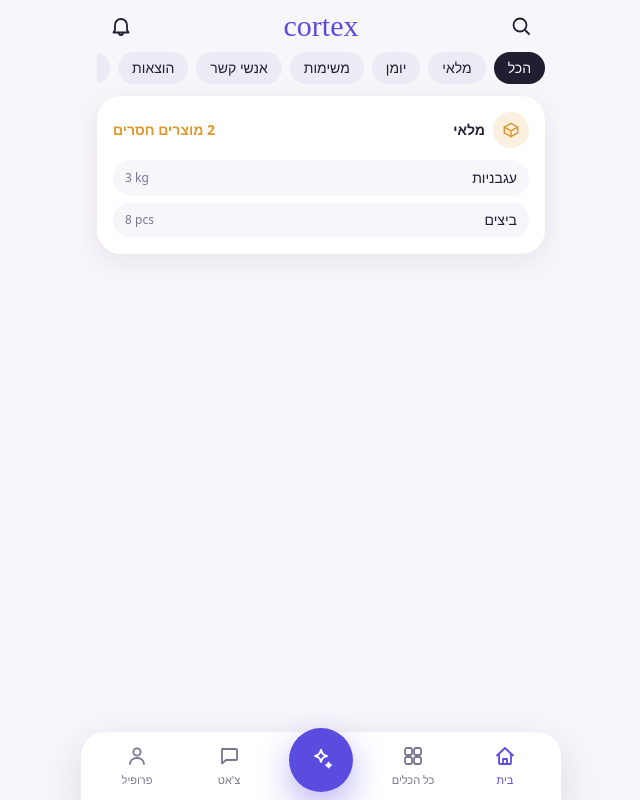
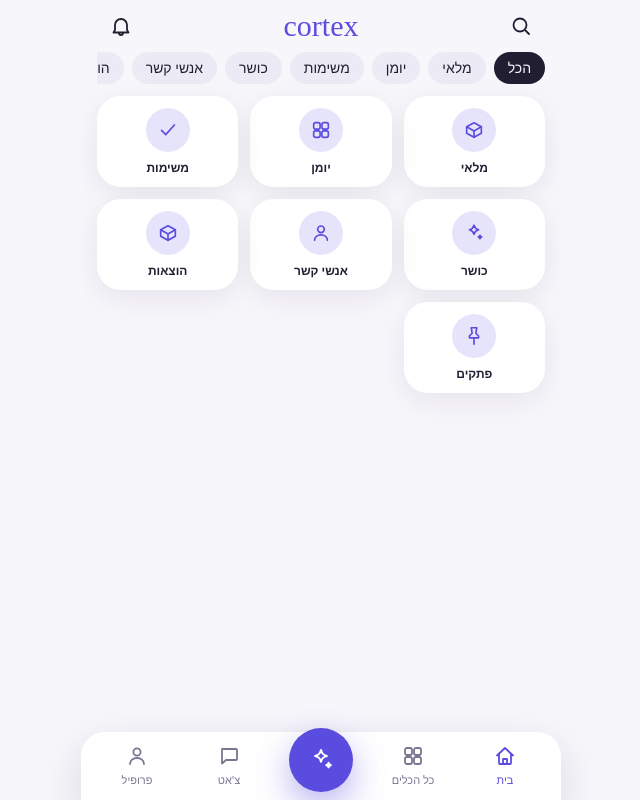
Before and after one commit to Moti-Eli/my_platform, a Next.js app in the folder apps/cortex/: page / in a window 1280 px wide. Shown: the whole page, without its empty margins (517-1157 px from the left). Built offline with nearby package versions, Linux system fonts and the light colour scheme; no server answers.

Commit message:
feat(cortex): placeholder apps and all-apps grid

```diff
--- a/apps/cortex/src/app/page.tsx
+++ b/apps/cortex/src/app/page.tsx
@@ -1,23 +1,45 @@
 "use client";
 
 /**
- * Home — shows the pinned tools. Ensures the runtime is initialized (which
- * registers the tools), then renders one tab + one dashboard card per registered
- * tool that has a UI (from the TOOL_VIEWS registry). Falls back to the empty
- * state when nothing is pinned.
+ * Home — the "הכל" (all) glance view: a compact grid of small, uniform preview
+ * cards, one per app, so the whole toolbox is visible at once. It combines the
+ * real registry tools (initialized via the runtime) with the TEMPORARY
+ * placeholder apps. Each card links to that app's page. Card visual language
+ * follows the inventory DashboardCard, scaled down and made uniform (icon + name
+ * only — no stats).
  */
 import { useEffect, useState } from "react";
+import type { ComponentType, SVGProps } from "react";
 import Link from "next/link";
 import { listApps, type AppManifest } from "@platform/cortex-core";
 import { getRuntime } from "@/cortex/runtime";
 import { TOOL_VIEWS, type ToolUI } from "@/tools";
-import { EmptyState } from "@/components/EmptyState";
-import { PinIcon } from "@/components/icons";
-import { useI18n } from "@/i18n";
+import { BoxIcon } from "@/components/icons";
+import { PLACEHOLDER_APPS } from "@/lib/placeholder-apps";
+import { useI18n, type MessageKey } from "@/i18n";
 
 interface PinnedTool {
   manifest: AppManifest;
   ui: ToolUI;
+}
+
+type GridApp = {
+  id: string;
+  label: string;
+  route: string;
+  Icon: ComponentType<SVGProps<SVGSVGElement>>;
+};
+
+/** One small, uniform preview card — a scaled-down DashboardCard (icon + name). */
+function MiniAppCard({ label, Icon }: { label: string; Icon: GridApp["Icon"] }) {
+  return (
+    <div className="flex h-full flex-col items-center gap-2 rounded-xl bg-card p-3 shadow-soft transition active:scale-95">
+      <span className="flex h-11 w-11 items-center justify-center rounded-full bg-indigo/15 text-indigo">
+        <Icon width={22} height={22} />
+      </span>
+      <span className="text-center text-xs font-semibold leading-tight text-ink">{label}</span>
+    </div>
+  );
 }
 
 export default function HomePage() {
@@ -40,20 +62,31 @@
     };
   }, []);
 
+  // Real registry tools first, then the temporary placeholder apps. (Real tools
+  // reuse a generic tool glyph for now; the grid stays visually uniform.)
+  const apps: GridApp[] = [
+    ...tools.map((tool) => ({
+      id: tool.manifest.id,
+      // Manifests carry i18n keys as strings by design — resolve at this boundary.
+      label: t(tool.manifest.name.key as MessageKey),
+      route: tool.ui.route,
+      Icon: BoxIcon,
+    })),
+    ...PLACEHOLDER_APPS.map((app) => ({
+      id: app.id,
+      label: t(app.labelKey),
+      route: app.route,
+      Icon: app.Icon,
+    })),
+  ];
+
   return (
-    <section aria-label={t("home.dashboardLabel")} className="flex flex-1 flex-col gap-4">
-        {tools.length === 0 ? (
-          <EmptyState icon={<PinIcon />} title={t("home.emptyTitle")} hint={t("home.emptyHint")} />
-        ) : (
-          tools.map((tool) => {
-            const Card = tool.ui.DashboardCard;
-            return (
-              <Link key={tool.manifest.id} href={tool.ui.route} className="block">
-                <Card />
-              </Link>
-            );
-          })
-        )}
+    <section aria-label={t("home.dashboardLabel")} className="grid grid-cols-3 gap-3">
+      {apps.map((app) => (
+        <Link key={app.id} href={app.route} aria-label={app.label} className="block">
+          <MiniAppCard label={app.label} Icon={app.Icon} />
+        </Link>
+      ))}
     </section>
   );
 }
--- /dev/null
+++ b/apps/cortex/src/app/tools/calendar/page.tsx
@@ -0,0 +1,6 @@
+// TEMPORARY placeholder page — throwaway UI, not a registered tool.
+import { PlaceholderScreen } from "@/components/PlaceholderScreen";
+
+export default function CalendarPage() {
+  return <PlaceholderScreen appId="calendar" />;
+}
--- /dev/null
+++ b/apps/cortex/src/app/tools/contacts/page.tsx
@@ -0,0 +1,6 @@
+// TEMPORARY placeholder page — throwaway UI, not a registered tool.
+import { PlaceholderScreen } from "@/components/PlaceholderScreen";
+
+export default function ContactsPage() {
+  return <PlaceholderScreen appId="contacts" />;
+}
--- /dev/null
+++ b/apps/cortex/src/app/tools/expenses/page.tsx
@@ -0,0 +1,6 @@
+// TEMPORARY placeholder page — throwaway UI, not a registered tool.
+import { PlaceholderScreen } from "@/components/PlaceholderScreen";
+
+export default function ExpensesPage() {
+  return <PlaceholderScreen appId="expenses" />;
+}
--- /dev/null
+++ b/apps/cortex/src/app/tools/fitness/page.tsx
@@ -0,0 +1,6 @@
+// TEMPORARY placeholder page — throwaway UI, not a registered tool.
+import { PlaceholderScreen } from "@/components/PlaceholderScreen";
+
+export default function FitnessPage() {
+  return <PlaceholderScreen appId="fitness" />;
+}
--- /dev/null
+++ b/apps/cortex/src/app/tools/notes/page.tsx
@@ -0,0 +1,6 @@
+// TEMPORARY placeholder page — throwaway UI, not a registered tool.
+import { PlaceholderScreen } from "@/components/PlaceholderScreen";
+
+export default function NotesPage() {
+  return <PlaceholderScreen appId="notes" />;
+}
--- /dev/null
+++ b/apps/cortex/src/app/tools/tasks/page.tsx
@@ -0,0 +1,6 @@
+// TEMPORARY placeholder page — throwaway UI, not a registered tool.
+import { PlaceholderScreen } from "@/components/PlaceholderScreen";
+
+export default function TasksPage() {
+  return <PlaceholderScreen appId="tasks" />;
+}
--- /dev/null
+++ b/apps/cortex/src/components/PlaceholderScreen.tsx
@@ -0,0 +1,40 @@
+"use client";
+
+/**
+ * TEMPORARY placeholder sub-app screen — a title (icon + name) plus dummy filler
+ * cards, enough to overflow the viewport so the header + chips row can be seen
+ * scrolling up and off while the tab bar stays fixed. No real logic or data.
+ * Driven by {@link PLACEHOLDER_APPS}; delete once real tools land.
+ */
+import { useI18n } from "@/i18n";
+import { PLACEHOLDER_APPS } from "@/lib/placeholder-apps";
+
+export function PlaceholderScreen({ appId }: { appId: string }) {
+  const { t } = useI18n();
+  const app = PLACEHOLDER_APPS.find((a) => a.id === appId);
+  if (!app) return null;
+  const { Icon } = app;
+
+  return (
+    <>
+      <div className="flex items-center gap-3">
+        <span className="flex h-11 w-11 items-center justify-center rounded-full bg-indigo/15 text-indigo">
+          <Icon width={22} height={22} />
+        </span>
+        <div className="flex flex-col">
+          <h1 className="text-xl font-bold text-ink">{t(app.labelKey)}</h1>
+          <p className="text-xs text-muted">{t("placeholders.comingSoon")}</p>
+        </div>
+      </div>
+
+      {/* Dummy filler — repeated skeleton cards to overflow the viewport. */}
+      {Array.from({ length: 12 }).map((_, i) => (
+        <div key={i} className="rounded-xl bg-card p-4 shadow-soft">
+          <div className="mb-2 h-4 w-1/2 rounded-full bg-screen" />
+          <div className="mb-1.5 h-3 w-full rounded-full bg-screen" />
+          <div className="h-3 w-3/4 rounded-full bg-screen" />
+        </div>
+      ))}
+    </>
+  );
+}
--- a/apps/cortex/src/components/shell/AppTabsRow.tsx
+++ b/apps/cortex/src/components/shell/AppTabsRow.tsx
@@ -5,15 +5,17 @@
  * shell directly under the Header, so it appears on EVERY screen (including when
  * a sub-app is open). Presentational: it receives resolved tabs (label already
  * translated, from the core registry via AppShell) and shows them as pill chips.
- * A leading "הכל" (all) chip is selected by default; clicking any chip just sets
- * it as the selected one (visual state only — no filtering yet). The trailing
- * "+" pill links to the catalog. The row scrolls horizontally (RTL: starts at
- * the right, overflowing to the left) with the scrollbar hidden.
+ * Every chip navigates: "הכל" → Home (the glance grid), each registry tool → its
+ * real page, each placeholder chip → its throwaway page under /tools/*. The
+ * selected (dark) chip is derived from the current route. The trailing "+" pill
+ * links to the catalog. The row scrolls horizontally (RTL: starts at the right,
+ * overflowing to the left) with the scrollbar hidden.
  */
 import Link from "next/link";
-import { useState } from "react";
+import { usePathname } from "next/navigation";
 import { PlusIcon } from "@/components/icons";
 import { useI18n } from "@/i18n";
+import { PLACEHOLDER_APPS } from "@/lib/placeholder-apps";
 
 export interface ToolTab {
   id: string;
@@ -21,36 +23,22 @@
   route: string;
 }
 
-/**
- * TEMPORARY STUB DATA — presentational only, local to this row. Only the
- * inventory tool exists in the registry today; these placeholder chips exist
- * purely so the horizontal scroll is visible during the redesign. They are NOT
- * registered tools and carry no route/logic. Remove once real tools land.
- */
-const STUB_CHIPS: { id: string; label: string }[] = [
-  { id: "stub-calendar", label: "יומן" },
-  { id: "stub-tasks", label: "משימות" },
-  { id: "stub-contacts", label: "אנשי קשר" },
-  { id: "stub-expenses", label: "הוצאות" },
-  { id: "stub-docs", label: "מסמכים" },
-  { id: "stub-projects", label: "פרויקטים" },
-];
-
-const ALL_ID = "all";
-
 const CHIP_BASE =
   "shrink-0 whitespace-nowrap rounded-full px-3.5 py-1.5 text-sm font-medium transition active:scale-95";
 
 export function AppTabsRow({ tools }: { tools: ToolTab[] }) {
   const { t } = useI18n();
-  const [selected, setSelected] = useState(ALL_ID);
+  const pathname = usePathname();
 
-  // "הכל" (pinned first, source order) + real registry tools + stub chips.
-  const chips = [
-    { id: ALL_ID, label: t("home.allTab") },
-    ...tools.map((tab) => ({ id: tab.id, label: tab.label })),
-    ...STUB_CHIPS,
+  // "הכל" (Home) + real registry tools + temporary placeholder apps. Each chip
+  // carries the route it navigates to.
+  const chips: { id: string; label: string; route: string }[] = [
+    { id: "all", label: t("home.allTab"), route: "/" },
+    ...tools.map((tab) => ({ id: tab.id, label: tab.label, route: tab.route })),
+    ...PLACEHOLDER_APPS.map((app) => ({ id: app.id, label: t(app.labelKey), route: app.route })),
   ];
+
+  const isActive = (route: string) => (route === "/" ? pathname === "/" : pathname === route);
 
   return (
     <div
@@ -59,20 +47,17 @@
       className="no-scrollbar flex gap-2 overflow-x-auto pb-1"
     >
       {chips.map((chip) => {
-        const isSelected = chip.id === selected;
+        const active = isActive(chip.route);
         return (
-          <button
+          <Link
             key={chip.id}
-            type="button"
+            href={chip.route}
             role="tab"
-            aria-selected={isSelected}
-            onClick={() => setSelected(chip.id)}
-            className={`${CHIP_BASE} ${
-              isSelected ? "bg-ink text-screen" : "bg-hairline text-ink"
-            }`}
+            aria-selected={active}
+            className={`${CHIP_BASE} ${active ? "bg-ink text-screen" : "bg-hairline text-ink"}`}
           >
             {chip.label}
-          </button>
+          </Link>
         );
       })}
 
--- a/apps/cortex/src/i18n/dictionaries.ts
+++ b/apps/cortex/src/i18n/dictionaries.ts
@@ -42,6 +42,16 @@
   notifications: {
     title: "התראות",
     empty: "אין התראות עדיין",
+  },
+  // TEMPORARY — labels for the throwaway placeholder apps (see lib/placeholder-apps).
+  placeholders: {
+    calendar: "יומן",
+    tasks: "משימות",
+    fitness: "כושר",
+    contacts: "אנשי קשר",
+    expenses: "הוצאות",
+    notes: "פתקים",
+    comingSoon: "בקרוב — עמוד לדוגמה",
   },
   home: {
     appTabsLabel: "לשוניות כלים",
@@ -115,6 +125,16 @@
     title: "Notifications",
     empty: "No notifications yet",
   },
+  // TEMPORARY — labels for the throwaway placeholder apps (see lib/placeholder-apps).
+  placeholders: {
+    calendar: "Calendar",
+    tasks: "Tasks",
+    fitness: "Fitness",
+    contacts: "Contacts",
+    expenses: "Expenses",
+    notes: "Notes",
+    comingSoon: "Coming soon — placeholder page",
+  },
   home: {
     appTabsLabel: "Tool tabs",
     allTab: "All",
--- /dev/null
+++ b/apps/cortex/src/lib/placeholder-apps.tsx
@@ -0,0 +1,26 @@
+/**
+ * TEMPORARY PLACEHOLDER APPS — throwaway UI only, NOT registered tools (no
+ * manifest / intents / schema / logic). They exist purely so the shell can be
+ * exercised with several apps at once: this one list drives the stub chips in
+ * the app-tabs row, the "הכל" preview grid on Home, and the placeholder screens
+ * under app/tools/*. Delete this file (and those pages) once real tools land.
+ */
+import type { ComponentType, SVGProps } from "react";
+import { GridIcon, CheckIcon, SparkIcon, UserIcon, BoxIcon, PinIcon } from "@/components/icons";
+import type { MessageKey } from "@/i18n";
+
+export interface PlaceholderApp {
+  id: string;
+  route: string;
+  labelKey: MessageKey;
+  Icon: ComponentType<SVGProps<SVGSVGElement>>;
+}
+
+export const PLACEHOLDER_APPS: PlaceholderApp[] = [
+  { id: "calendar", route: "/tools/calendar", labelKey: "placeholders.calendar", Icon: GridIcon },
+  { id: "tasks", route: "/tools/tasks", labelKey: "placeholders.tasks", Icon: CheckIcon },
+  { id: "fitness", route: "/tools/fitness", labelKey: "placeholders.fitness", Icon: SparkIcon },
+  { id: "contacts", route: "/tools/contacts", labelKey: "placeholders.contacts", Icon: UserIcon },
+  { id: "expenses", route: "/tools/expenses", labelKey: "placeholders.expenses", Icon: BoxIcon },
+  { id: "notes", route: "/tools/notes", labelKey: "placeholders.notes", Icon: PinIcon },
+];
```
